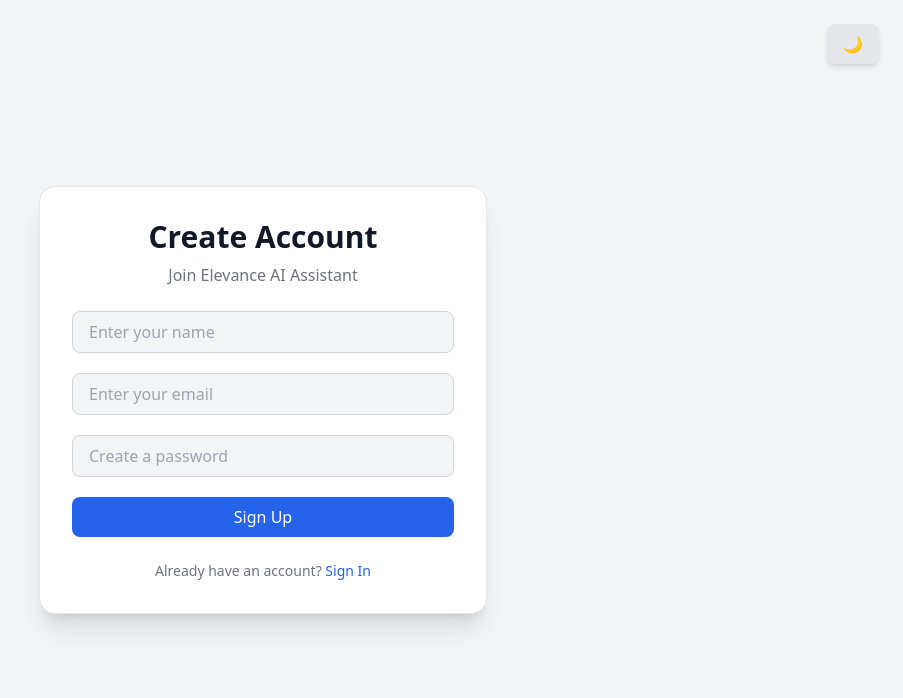
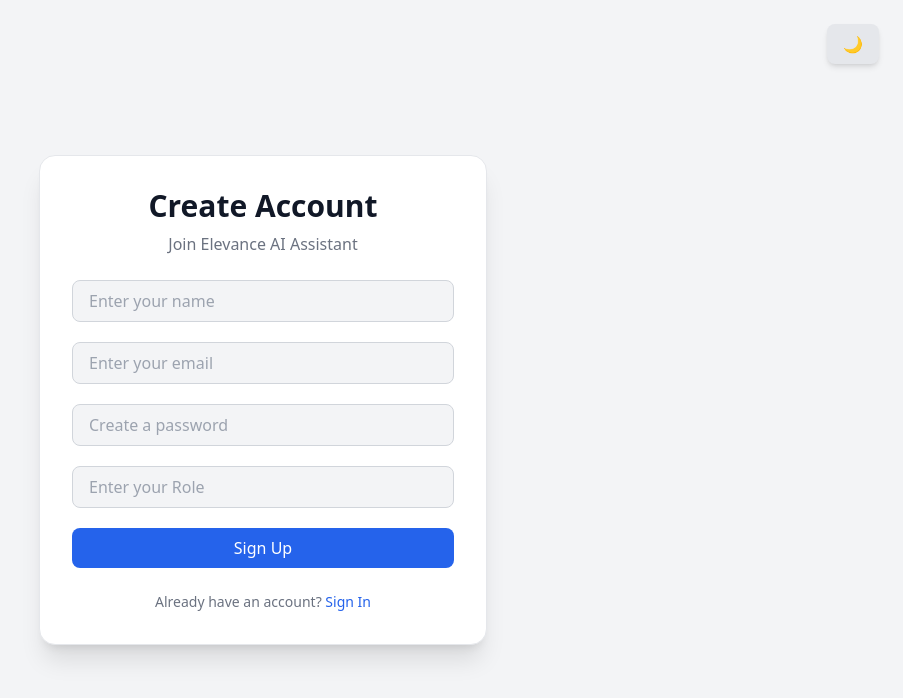
Before and after one commit to Anushree2003/AskElevanceFrontend, a React app: page /signup in a window 1280 px wide. Shown: the top 698 px of the page, without its empty margins (377-1280 px from the left). Built offline with nearby package versions, Linux system fonts and the light colour scheme; the HTML template or start-up script is replaced by a standard one.

Commit message:
Added role in the signup page

```diff
--- a/package.json
+++ b/package.json
@@ -10,6 +10,7 @@
     "preview": "vite preview"
   },
   "dependencies": {
+    "axios": "^1.13.6",
     "react": "^19.2.0",
     "react-dom": "^19.2.0",
     "react-router-dom": "^7.13.1"
--- a/src/pages/signup.jsx
+++ b/src/pages/signup.jsx
@@ -11,7 +11,7 @@
     name: "",
     email: "",
     password: "",
-    role:"SDE"
+    role:""
   });
 
   const handleChange = (e) => {
@@ -120,6 +120,22 @@
             />
           </div>
 
+          <div>
+            <input
+              type="text"
+              name="role"
+              value={formData.role}
+              onChange={handleChange}
+              required
+              placeholder="Enter your Role"
+              className="w-full px-4 py-2 rounded-lg
+                         bg-gray-100 dark:bg-slate-800
+                         border border-gray-300 dark:border-slate-700
+                         text-gray-900 dark:text-white
+                         focus:outline-none focus:ring-2 focus:ring-blue-500"
+            />
+          </div>
+
           <button
             type="submit"
             className="w-full py-2 rounded-lg
```
Also changed, not shown: 1 other file (tests, documents, lock files or other folders).
